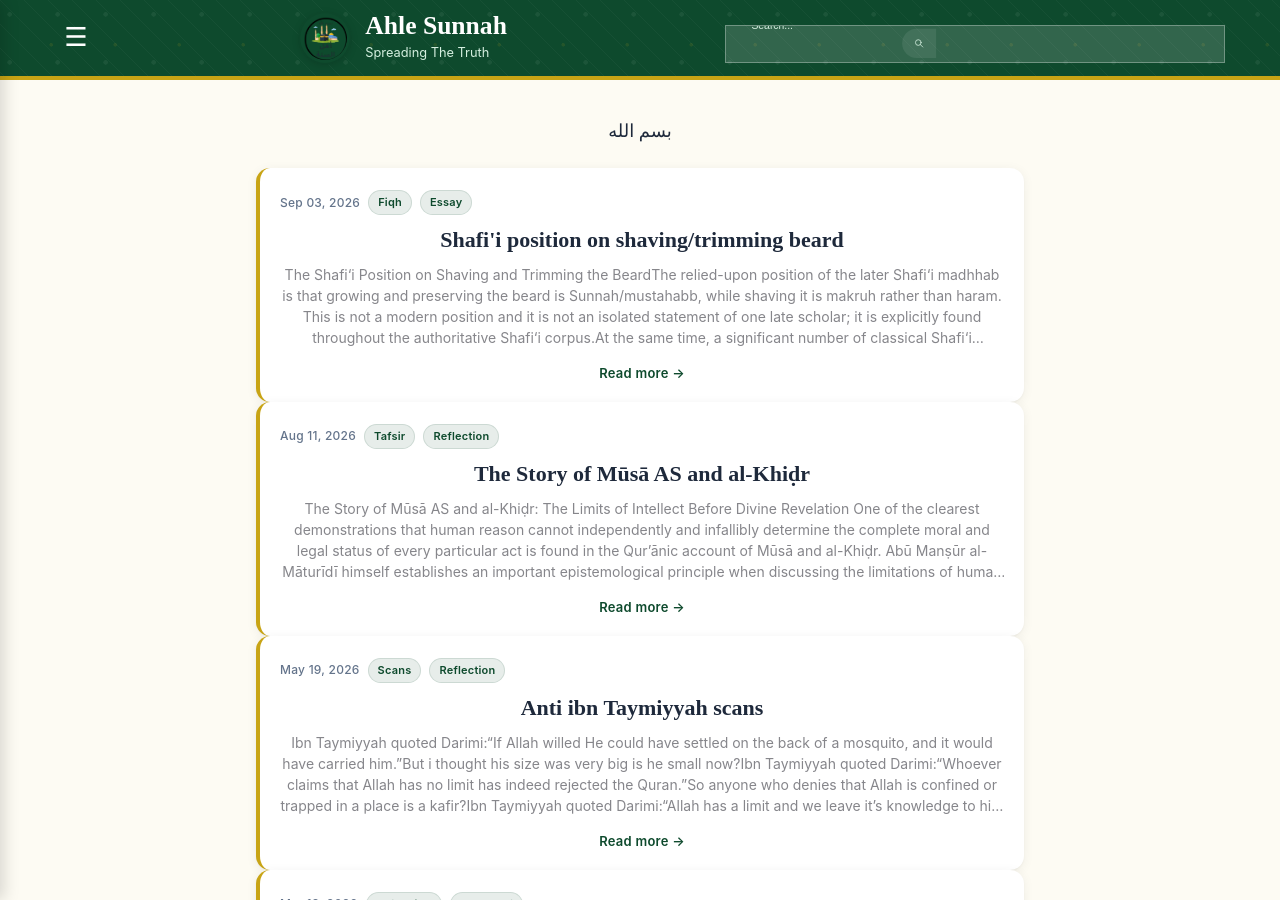
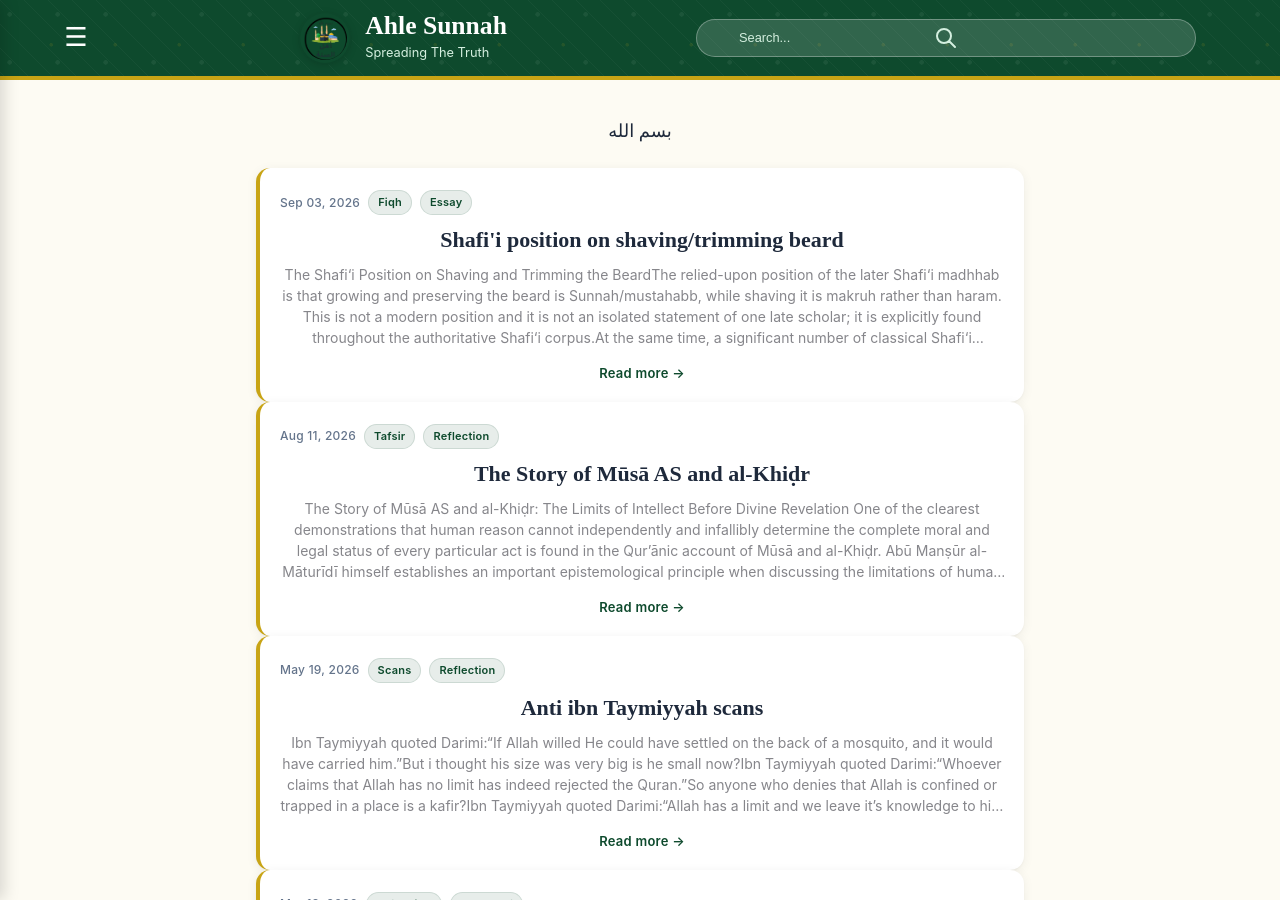
Before and after one commit to Fali17/ahlesunnah, a Jekyll site: the page built from index.html, in a window 1280 px wide and 900 px high. Built offline with Jekyll 4.4.1, drawn with Linux system fonts in a browser that asks for light colours; the list of posts is cut into pages by our own code.

Commit message:
Update default.html

```diff
--- a/_layouts/default.html
+++ b/_layouts/default.html
@@ -100,19 +100,20 @@
         </div>
       </div>
 <!-- The Form Container -->
-<form id="searchForm" onsubmit="return false;" class="search-form-container" style="display: flex; align-items: center; justify-content: center; width: 100%; max-width: 500px; margin: 0px; padding: 0px; gap: 12px; transform: rotate(0deg) scale(1) translateX(29px) translateY(6px) skew(0deg); border-radius: 0px;">
+<form id="searchForm" onsubmit="return false;" class="search-form-container" style="display: flex; align-items: center; justify-content: center; width: 100%; max-width: 500px; margin: 0px; padding: 0px; gap: 12px;">
 
-    <!-- Action Button Box Wrapper -->
-    <button type="submit" class="search-icon-box" aria-label="Execute Search" style="transform: rotate(0deg) scale(0.81) translateX(-69px) translateY(-23px) skew(0deg);">
-      <svg class="search-icon" xmlns="http://w3.org" fill="none" viewBox="0 0 24 24" stroke="currentColor" stroke-width="2">
-        <path stroke-linecap="round" stroke-linejoin="round" d="M21 21l-6-6m2-5a7 7 0 11-14 0 7 7 0 0114 0z"></path>
-      </svg>
-    </button>
+  <!-- Action Button Box Wrapper -->
+  <button type="submit" class="search-icon-box" aria-label="Execute Search" style="display: flex; align-items: center; background: none; border: none; padding: 0; cursor: pointer;">
+    <svg class="search-icon" xmlns="http://w3.org" fill="none" viewBox="0 0 24 24" stroke="currentColor" stroke-width="2" style="width: 24px; height: 24px;">
+      <path stroke-linecap="round" stroke-linejoin="round" d="M21 21l-6-6m2-5a7 7 0 11-14 0 7 7 0 0114 0z"></path>
+    </svg>
+  </button>
 
-    <!-- The Input Field (Now safely nested inside the form) -->
-    <input type="text" id="searchInput" class="search-input" placeholder="Search..." autocomplete="off" style="transform: rotate(0deg) scale(0.81) translateX(-69px) translateY(-23px) skew(0deg)">
+  <!-- The Input Field -->
+  <input type="text" id="searchInput" class="search-input" placeholder="Search..." autocomplete="off" style="flex-grow: 1; padding: 8px; box-sizing: border-box;">
 
 </form>
+
 
 
   <!-- Pop up drops pool results element -->
```
